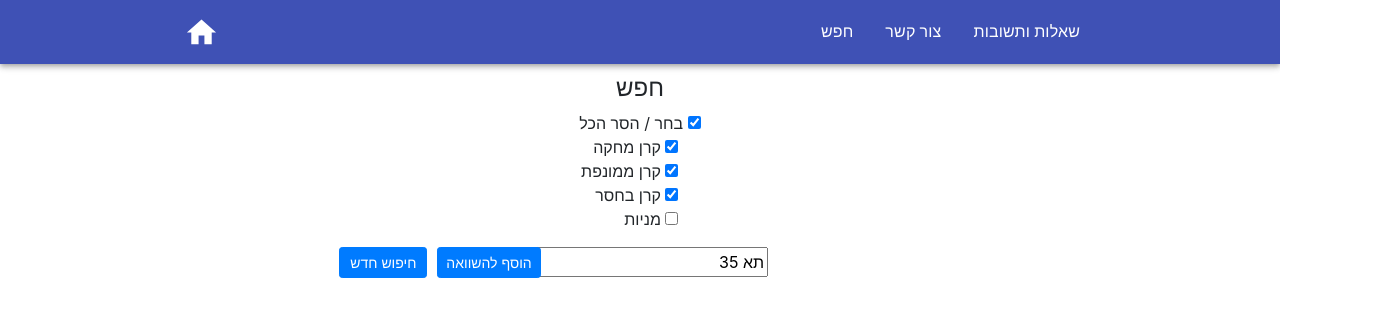
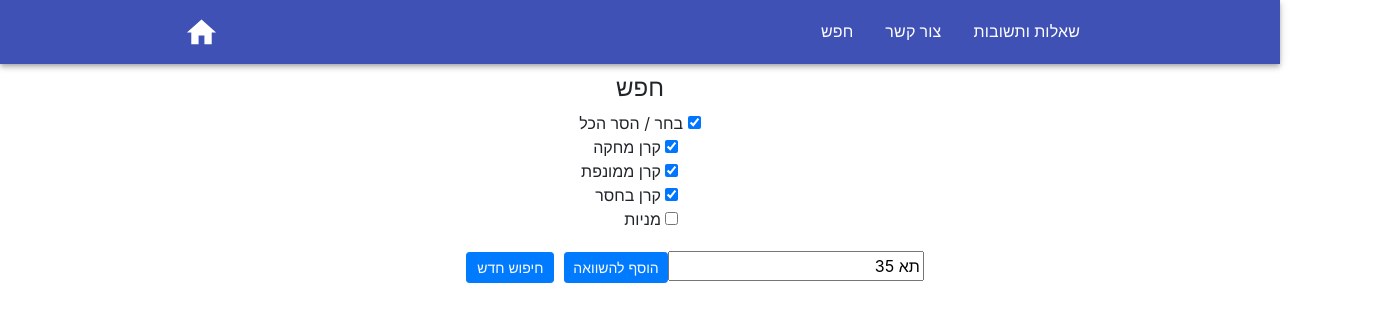
Before and after one commit to nitsan57/stock, a React (Create React App) app: page / in a window 1280 px wide. Shown: the top 322 px of the page, 1390 px wide, since content can reach past the window. Built offline with nearby package versions, Linux system fonts and the light colour scheme; what react-plotly.js would draw is missing.

Commit message:
[Disgin] Group search bar and its buttoms

```diff
--- a/src/search_bar/Search.js
+++ b/src/search_bar/Search.js
@@ -268,16 +268,11 @@ class Search extends React.Component {
 							);
 						})}
 					</ul>
-					<input
-						style={{ textAlign: 'right' }}
-						value={this.state.search_keyword}
-						onChange={this.handleInputChange}
-					/>
 				</form>
 				<div
 					style={{
-						marginRight: 400,
-						marginTop: -40,
+						marginRight: -110,
+						marginTop: 20,
 						marginBottom: 20,
 					}}
 				>
@@ -297,6 +292,12 @@ class Search extends React.Component {
 					<Button variant="primary" size="sm" onClick={this.addSearch}>
 						{this.state.text_lang.SEARCH.ADD_TO_GRAPH}
 					</Button>
+
+					<input
+						style={{ textAlign: 'right' }}
+						value={this.state.search_keyword}
+						onChange={this.handleInputChange}
+					/>
 				</div>
 				{loading}
 				<div
```
